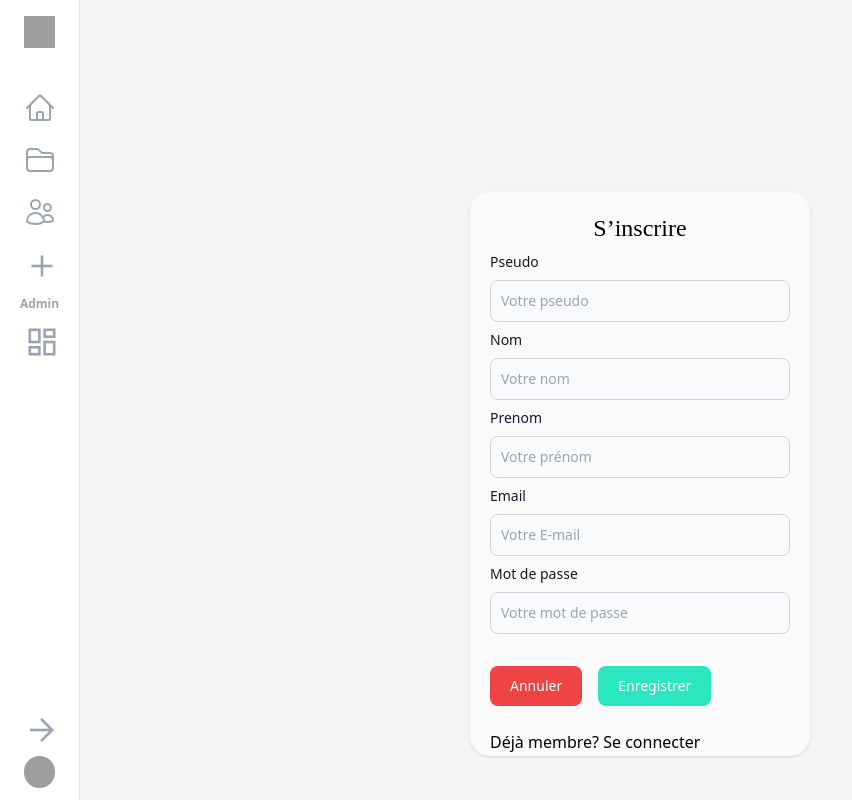
After one commit to CedricGayraud/Projet-base-de-connaissance-Efficiency, a PHP site: page /ressources/views/register.php in a window 1280 px wide. The commit adds this page. Shown: the whole page, without its empty margins (0-852 px from the left). Run offline with PHP 8.4, Linux system fonts and the light colour scheme; data that the repository does not hold is empty; some libraries are stand-ins or nearby versions; grey boxes are pictures that could not be loaded.

Commit message:
Mise en place de l'authentification

```diff
--- a/index.php
+++ b/index.php
@@ -1,8 +1,5 @@
-<?php
-require('./layout.php');
-//Le fichier layout contient la connexion à la base de données ainsi qu'au cdn de tailwind
+<?php include 'ressources/views/session_config.php' ?>
 
-?>
 <!DOCTYPE html>
 <html lang="en">
 
--- a/layout.php
+++ b/layout.php
@@ -1,7 +1,7 @@
 <?php
 
 try {
-    $bdd = new PDO("mysql:host=localhost;dbname=;charset=utf8", "root", "");
+    $bdd = new PDO("mysql:host=localhost;dbname=efficiency;charset=utf8", "root", "");
     $bdd->setAttribute(PDO::ATTR_ERRMODE, PDO::ERRMODE_EXCEPTION);
     $bdd->setAttribute(PDO::ATTR_DEFAULT_FETCH_MODE, PDO::FETCH_ASSOC);
 } catch (PDOException $e) {
--- /dev/null
+++ b/ressources/views/register.php
@@ -0,0 +1,37 @@
+<?php include './session_config.php' ?>
+<!DOCTYPE html>
+<html lang="fr">
+
+<head>
+    <meta charset="UTF-8">
+    <meta http-equiv="X-UA-Compatible" content="IE=edge">
+    <meta name="viewport" content="width=device-width, initial-scale=1.0">
+    <link rel="icon" type="image/x-icon" href="https://image.noelshack.com/fichiers/2023/39/3/1695821591-logo-efficiency.png" />
+    <title>Efficiency - S'inscrire</title>
+</head>
+
+<body class="bg-gray-100">
+    <?php include 'sidebar.php' ?>
+    <div class="p-5 w-[340px] h-[564px] left-0 top-0  bg-neutral-50 rounded-[20px] shadow m-auto mt-48">
+        <div class="text-center text-black text-2xl font-normal font-['Poppins']">S’inscrire</div>
+        <form action="register_controller.php" method="post" action="_URL_" enctype="multipart/form-data">
+            <label for="nickname" class="mt-2 block mb-2 text-sm font-medium text-gray-900 dark:text-white ">Pseudo</label>
+            <input type="text" name="nickname" class="bg-gray-50 border border-gray-300 text-gray-900 text-sm rounded-lg block w-full p-2.5 dark:bg-gray-700 dark:border-gray-600 dark:placeholder-gray-400 dark:text-white focus:outline-none focus:ring focus:ring-[#BAE1FE]" placeholder="Votre pseudo" required>
+            <label for="lastName" class="mt-2 block mb-2 text-sm font-medium text-gray-900 dark:text-white ">Nom</label>
+            <input type="text" name="lastname" class="mt-2 bg-gray-50 border border-gray-300 text-gray-900 text-sm rounded-lg block w-full p-2.5 dark:bg-gray-700 dark:border-gray-600 dark:placeholder-gray-400 dark:text-white focus:outline-none focus:ring focus:ring-[#BAE1FE]" placeholder="Votre nom" required>
+            <label for="firstName" class="mt-2 block mb-2 text-sm font-medium text-gray-900 dark:text-white ">Prenom</label>
+            <input type="text" name="firstname" class="mt-2 bg-gray-50 border border-gray-300 text-gray-900 text-sm rounded-lg block w-full p-2.5 dark:bg-gray-700 dark:border-gray-600 dark:placeholder-gray-400 dark:text-white focus:outline-none focus:ring focus:ring-[#BAE1FE]" placeholder="Votre prénom" required>
+            <label for="email" class="mt-2 block mb-2 text-sm font-medium text-gray-900 dark:text-white ">Email</label>
+            <input type="email" name="email" class="mt-2 bg-gray-50 border border-gray-300 text-gray-900 text-sm rounded-lg block w-full p-2.5 dark:bg-gray-700 dark:border-gray-600 dark:placeholder-gray-400 dark:text-white focus:outline-none focus:ring focus:ring-[#BAE1FE]" placeholder="Votre E-mail" required>
+            <label for="password" class="mt-2 block mb-2 text-sm font-medium text-gray-900 dark:text-white ">Mot de passe</label>
+            <input type="password" name="password" class="mt-2 bg-gray-50 border border-gray-300 text-gray-900 text-sm rounded-lg block w-full p-2.5 dark:bg-gray-700 dark:border-gray-600 dark:placeholder-gray-400 dark:text-white focus:outline-none focus:ring focus:ring-[#BAE1FE]" placeholder="Votre mot de passe" required>
+            <div class="flex mt-8">
+                <button type="submit" value="annuler" class="text-white bg-red-500 hover:bg-red-700 focus:ring-4 focus:outline-none focus:ring-blue-300 font-medium rounded-lg text-sm w-full sm:w-auto px-5 py-2.5 text-center mr-4">Annuler</button>
+                <button type="submit" value="envoyer" class="text-white bg-[#2CE6C1] hover:bg-[#BAE1FE] focus:ring-4 focus:outline-none focus:ring-blue-300 font-medium rounded-lg text-sm w-full sm:w-auto px-5 py-2.5 text-center">Enregistrer</button>
+            </div>
+            </br><a href="/ressources/views/login.php" class="-mt-2 hover:text-[#31ABFF]"> Déjà membre? Se connecter</a>
+        </form>
+    </div>
+</body>
+
+</html>
--- /dev/null
+++ b/ressources/views/session_config.php
@@ -0,0 +1,8 @@
+<?php
+session_start();
+//connection à la bdd
+require($_SERVER['DOCUMENT_ROOT'] . '/layout.php');
+
+$affich_users = $bdd->prepare('SELECT * FROM users');
+$affich_users->execute(array());
+$affichage = $affich_users->fetch();
--- a/ressources/views/sidebar.php
+++ b/ressources/views/sidebar.php
@@ -10,6 +10,13 @@ $currentPage = pathinfo($urlInfo['path'], PATHINFO_FILENAME);
 
 // Utilisez cette variable pour générer le code JavaScript
 echo '<script>var currentPage = "' . $currentPage . '";</script>';
+
+if (isset($_SESSION['user'])) {
+
+    $affich_users = $bdd->prepare('SELECT * FROM users WHERE id=?');
+    $affich_users->execute(array($_SESSION['user']));
+    $affichage = $affich_users->fetch();
+}
 ?>
 
 <!-- Nav for mobil-->
@@ -23,10 +30,24 @@ echo '<script>var currentPage = "' . $currentPage . '";</script>';
                 </svg>
             </button>
             <div class="flex-1 text-sm font-semibold leading-6 text-gray-900">Dashboard</div>
-            <a href="/ressources/views/profil.php">
-                <span class="sr-only">Your profile</span>
-                <img class="h-8 w-8 rounded-full bg-gray-50" src="https://image.noelshack.com/fichiers/2023/39/2/1695750704-avatar-h-1.png" alt="">
-            </a>
+            <?php
+            if (isset($_SESSION['user'])) {
+            ?>
+                <a href="/ressources/views/profil.php" class="flex items-center gap-x-4 py-3 text-sm font-semibold leading-6 text-gray-900 hover:bg-gray-50">
+                    <img class="h-8 w-8 rounded-full bg-gray-50" src="<?= $affichage['profilPicture'] ?>" alt="">
+                </a>
+            <?php
+            }
+            ?>
+            <?php
+            if (empty($_SESSION['user'])) {
+            ?>
+                <a href="/ressources/views/login.php" class="flex items-center gap-x-4 py-3 text-sm font-semibold leading-6 text-gray-900 hover:bg-gray-50">
+                    <img class="h-8 w-8 rounded-full bg-gray-50" src="https://image.noelshack.com/fichiers/2023/39/4/1695926885-efficincy-non-connecte.png" alt="">
+                </a>
+            <?php
+            }
+            ?>
         </div>
         <div class="relative z-50 lg:hidden" role="dialog" aria-modal="true" x-show="open" x-cloak>
             <div class="fixed inset-0 bg-gray-900/80"></div>
@@ -67,14 +88,6 @@ echo '<script>var currentPage = "' . $currentPage . '";</script>';
                                             </a>
                                         </li>
                                         <li>
-                                            <a href="/ressources/views/favoris.php" x-bind:class="{ 'text-[#364BFF] hover:text-[#364BFF] bg-gray-50': currentPage === 'favoris', 'text-gray-400 hover:text-[#31ABFF] hover:bg-gray-50': currentPage !== 'favoris' }" class="group flex gap-x-1 rounded-md p-2 text-sm leading-6 font-semibold">
-                                                <span class="h-8 w-8 shrink-0 material-symbols-outlined" style="font-size: 24px;" :class="{ 'text-[#364BFF]': currentPage === 'favoris' }" fill="none" viewBox="0 0 24 24" stroke-width="1.5" stroke="currentColor" aria-hidden="true">
-                                                    star
-                                                </span>
-                                                Favoris
-                                            </a>
-                                        </li>
-                                        <li>
                                             <a href="/ressources/views/forum.php" x-bind:class="{ 'text-[#364BFF] hover:text-[#364BFF] bg-gray-50': currentPage === 'forum', 'text-gray-400 hover:text-[#31ABFF] hover:bg-gray-50': currentPage !== 'forum' }" class="group flex gap-x-3 rounded-md p-2 text-sm leading-6 font-semibold">
                                                 <svg class="h-6 w-6 shrink-0" :class="{ 'text-[#364BFF]': currentPage === 'forum' }" fill="none" viewBox="0 0 24 24" stroke-width="1.5" stroke="currentColor" aria-hidden="true">
                                                     <path stroke-linecap="round" stroke-linejoin="round" d="M15 19.128a9.38 9.38 0 002.625.372 9.337 9.337 0 004.121-.952 4.125 4.125 0 00-7.533-2.493M15 19.128v-.003c0-1.113-.285-2.16-.786-3.07M15 19.128v.106A12.318 12.318 0 018.624 21c-2.331 0-4.512-.645-6.374-1.766l-.001-.109a6.375 6.375 0 0111.964-3.07M12 6.375a3.375 3.375 0 11-6.75 0 3.375 3.375 0 016.75 0zm8.25 2.25a2.625 2.625 0 11-5.25 0 2.625 2.625 0 015.25 0z" />
@@ -96,6 +109,13 @@ echo '<script>var currentPage = "' . $currentPage . '";</script>';
                                             </span>
                                             Dashboard
                                         </a>
+                                        <?php
+                                        if (isset($_SESSION['user'])) {
+                                        ?>
+                                            <a href="/ressources/views/logout.php"><button type="submit" value="logout" class="text-white bg-red-500 hover:bg-red-700 focus:ring-4 focus:outline-none focus:ring-blue-300 font-medium rounded-lg text-sm w-full sm:w-full px-5 py-2.5 text-center mr-4">Deconnexion</button></a>
+                                        <?php
+                                        }
+                                        ?>
                                     </ul>
                                 </li>
                             </ul>
@@ -135,13 +155,6 @@ echo '<script>var currentPage = "' . $currentPage . '";</script>';
                                     </a>
                                 </li>
                                 <li>
-                                    <a href="/ressources/views/favoris.php" x-bind:class="{ 'bg-gray-50 text-indigo-600': currentPage === 'favoris', 'text-gray-400 hover:text-[#31ABFF] hover:bg-gray-50': currentPage !== 'favoris' }" class="group flex gap-x-3 rounded-md p-2 text-sm leading-6 font-semibold">
-                                        <span class="h-8 w-8 shrink-0 material-symbols-outlined" style="font-size: 36px;" x-bind:class="{ 'text-[#364BFF]': currentPage === 'favoris' }" fill="none" viewBox="0 0 24 24" stroke-width="1.5" stroke="currentColor" aria-hidden="true">
-                                            star
-                                        </span>
-                                    </a>
-                                </li>
-                                <li>
                                     <a href="/ressources/views/forum.php" x-bind:class="{ 'bg-gray-50 text-indigo-600': currentPage === 'forum.php', 'text-gray-400 hover:text-[#31ABFF] hover:bg-gray-50': currentPage !== 'forum.php' }" class="group flex gap-x-3 rounded-md p-2 text-sm leading-6 font-semibold">
                                         <svg class="h-8 w-8 shrink-0" x-bind:class="{ 'text-[#364BFF]': currentPage === 'forum' }" fill="none" viewBox="0 0 24 24" stroke-width="1.5" stroke="currentColor" aria-hidden="true">
                                             <path stroke-linecap="round" stroke-linejoin="round" d="M15 19.128a9.38 9.38 0 002.625.372 9.337 9.337 0 004.121-.952 4.125 4.125 0 00-7.533-2.493M15 19.128v-.003c0-1.113-.285-2.16-.786-3.07M15 19.128v.106A12.318 12.318 0 018.624 21c-2.331 0-4.512-.645-6.374-1.766l-.001-.109a6.375 6.375 0 0111.964-3.07M12 6.375a3.375 3.375 0 11-6.75 0 3.375 3.375 0 016.75 0zm8.25 2.25a2.625 2.625 0 11-5.25 0 2.625 2.625 0 015.25 0z" />
@@ -166,14 +179,29 @@ echo '<script>var currentPage = "' . $currentPage . '";</script>';
                             </ul>
                         </li>
                         <li class="mt-auto">
-                            <a href="#" x-on:click="isSmall = false" class="text-gray-700 hover:text-indigo-600 hover:bg-gray-50 group flex gap-x-3 rounded-md text-sm leading-6 font-semibold text-center">
+                            <a x-on:click="isSmall = false" class="cursor-pointer text-gray-700 hover:text-indigo-600 hover:bg-gray-50 group flex gap-x-3 rounded-md text-sm leading-6 font-semibold text-center">
                                 <span class="h-8 w-8 shrink-0 text-gray-400 group-hover:text-[#31ABFF] material-symbols-outlined" style="font-size: 36px;">
                                     arrow_forward
                                 </span>
                             </a>
-                            <a href="/ressources/views/profil.php" class="flex items-center gap-x-4 py-3 text-sm font-semibold leading-6 text-gray-900 hover:bg-gray-50">
-                                <img class="h-8 w-8 rounded-full bg-gray-50" src="https://image.noelshack.com/fichiers/2023/39/2/1695750704-avatar-h-1.png" alt="">
-                            </a>
+                            <?php
+                            if (isset($_SESSION['user'])) {
+                            ?>
+                                <a href="/ressources/views/profil.php" class="flex items-center gap-x-4 py-3 text-sm font-semibold leading-6 text-gray-900 hover:bg-gray-50">
+                                    <img class="h-8 w-8 rounded-full bg-gray-50" src="<?= $affichage['profilPicture'] ?>" alt="">
+                                </a>
+                            <?php
+                            }
+                            ?>
+                            <?php
+                            if (empty($_SESSION['user'])) {
+                            ?>
+                                <a href="/ressources/views/login.php" class="flex items-center gap-x-4 py-3 text-sm font-semibold leading-6 text-gray-900 hover:bg-gray-50">
+                                    <img class="h-8 w-8 rounded-full bg-gray-50" src="https://image.noelshack.com/fichiers/2023/39/4/1695926885-efficincy-non-connecte.png" alt="">
+                                </a>
+                            <?php
+                            }
+                            ?>
                         </li>
                     </ul>
                 </nav>
@@ -210,14 +238,6 @@ echo '<script>var currentPage = "' . $currentPage . '";</script>';
                                     </a>
                                 </li>
                                 <li>
-                                    <a href="/ressources/views/favoris.php" x-bind:class="{ 'text-[#364BFF] hover:text-[#364BFF] bg-gray-50': currentPage === 'favoris', 'text-gray-400 hover:text-[#31ABFF] hover:bg-gray-50': currentPage !== 'favoris' }" class="group flex gap-x-1 rounded-md p-2 text-sm leading-6 font-semibold">
-                                        <span class="h-8 w-8 shrink-0 material-symbols-outlined" style="font-size: 24px;" :class="{ 'text-[#364BFF]': currentPage === 'favoris' }" fill="none" viewBox="0 0 24 24" stroke-width="1.5" stroke="currentColor" aria-hidden="true">
-                                            star
-                                        </span>
-                                        Favoris
-                                    </a>
-                                </li>
-                                <li>
                                     <a href="/ressources/views/forum.php" x-bind:class="{ 'text-[#364BFF] hover:text-[#364BFF] bg-gray-50': currentPage === 'forum', 'text-gray-400 hover:text-[#31ABFF] hover:bg-gray-50': currentPage !== 'forum' }" class="group flex gap-x-3 rounded-md p-2 text-sm leading-6 font-semibold">
                                         <svg class="h-6 w-6 shrink-0" :class="{ 'text-[#364BFF]': currentPage === 'forum' }" fill="none" viewBox="0 0 24 24" stroke-width="1.5" stroke="currentColor" aria-hidden="true">
                                             <path stroke-linecap="round" stroke-linejoin="round" d="M15 19.128a9.38 9.38 0 002.625.372 9.337 9.337 0 004.121-.952 4.125 4.125 0 00-7.533-2.493M15 19.128v-.003c0-1.113-.285-2.16-.786-3.07M15 19.128v.106A12.318 12.318 0 018.624 21c-2.331 0-4.512-.645-6.374-1.766l-.001-.109a6.375 6.375 0 0111.964-3.07M12 6.375a3.375 3.375 0 11-6.75 0 3.375 3.375 0 016.75 0zm8.25 2.25a2.625 2.625 0 11-5.25 0 2.625 2.625 0 015.25 0z" />
@@ -243,16 +263,40 @@ echo '<script>var currentPage = "' . $currentPage . '";</script>';
                     </ul>
                     </li>
                     <li class="mt-auto">
-                        <a href="#" x-on:click="isSmall = true" class="text-gray-700 hover:text-[#31ABFF] hover:bg-gray-50 group flex gap-x-3 rounded-md p-2 text-sm leading-6 font-semibold text-center">
+                        <?php
+                        if (isset($_SESSION['user'])) {
+                        ?>
+                            <a href="/ressources/views/logout.php"><button type="submit" value="logout" class="text-white bg-red-500 hover:bg-red-700 focus:ring-4 focus:outline-none focus:ring-blue-300 font-medium rounded-lg text-sm w-full sm:w-auto px-5 py-2.5 text-center mr-auto mb-4">Deconnexion</button></a>
+                        <?php
+                        }
+                        ?>
+                        <a x-on:click="isSmall = true" class="cursor-pointer text-gray-700 hover:text-[#31ABFF] hover:bg-gray-50 group flex gap-x-3 rounded-md p-2 text-sm leading-6 font-semibold text-center">
                             <span class="h-8 w-8 shrink-0 text-gray-400 group-hover:text-[#31ABFF] material-symbols-outlined">
                                 arrow_back
                             </span>
                         </a>
-                        <a href="/ressources/views/profil.php" class="flex items-center gap-x-4 py-3 text-sm font-semibold leading-6 text-gray-900 hover:bg-gray-50">
-                            <img class="h-8 w-8 rounded-full bg-gray-50" src="https://image.noelshack.com/fichiers/2023/39/2/1695750704-avatar-h-1.png" alt="">
-                            <span class="sr-only">Your profile</span>
-                            <span aria-hidden="true">Effiiciency</span>
-                        </a>
+                        <?php
+                        if (isset($_SESSION['user'])) {
+                        ?>
+                            <a href="/ressources/views/profil.php" class="flex items-center gap-x-4 py-3 text-sm font-semibold leading-6 text-gray-900 hover:bg-gray-50">
+                                <img class="h-8 w-8 rounded-full bg-gray-50" src="<?= $affichage['profilPicture'] ?>" alt="">
+                                <span class="sr-only">Votre profile</span>
+                                <span aria-hidden="true"><?= $affichage['nickname'] ?></span>
+                            </a>
+                        <?php
+                        }
+                        ?>
+                        <?php
+                        if (empty($_SESSION['user'])) {
+                        ?>
+                            <a href="/ressources/views/login.php" class="flex items-center gap-x-4 py-3 text-sm font-semibold leading-6 text-gray-900 hover:bg-gray-50">
+                                <img class="h-8 w-8 rounded-full bg-gray-50" src="https://image.noelshack.com/fichiers/2023/39/4/1695926885-efficincy-non-connecte.png" alt="">
+                                <span class="sr-only">Votre profile</span>
+                                <span aria-hidden="true">Connexion</span>
+                            </a>
+                        <?php
+                        }
+                        ?>
                     </li>
                     </ul>
                 </nav>
```
Also changed, not shown: ressources/views/favoris.php (deleted, +0 -22 lines), ressources/views/login.php (added, +36 -0 lines), ressources/views/login_controller.php (added, +36 -0 lines), ressources/views/logout.php (added, +8 -0 lines), ressources/views/register_controller.php (added, +64 -0 lines).
